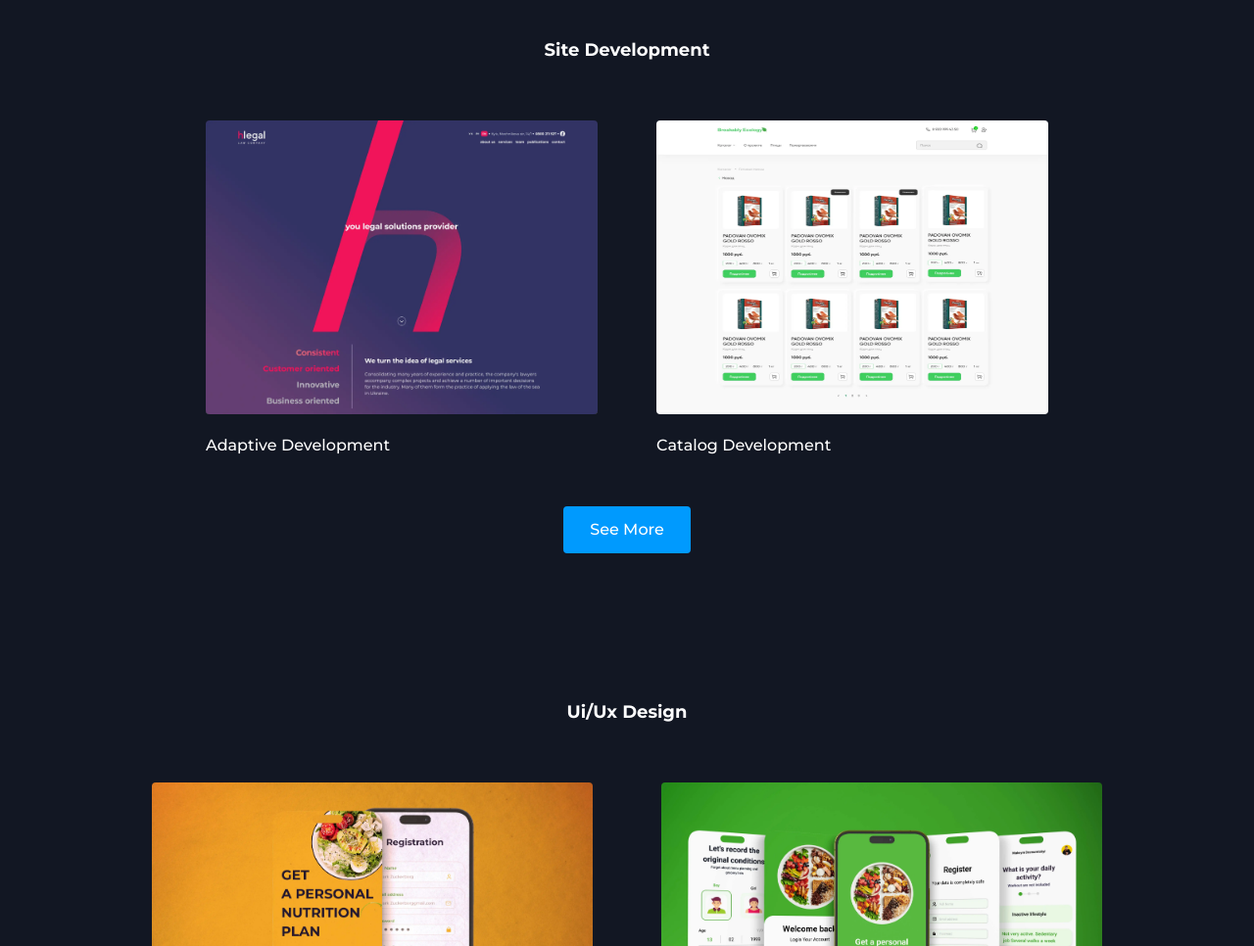
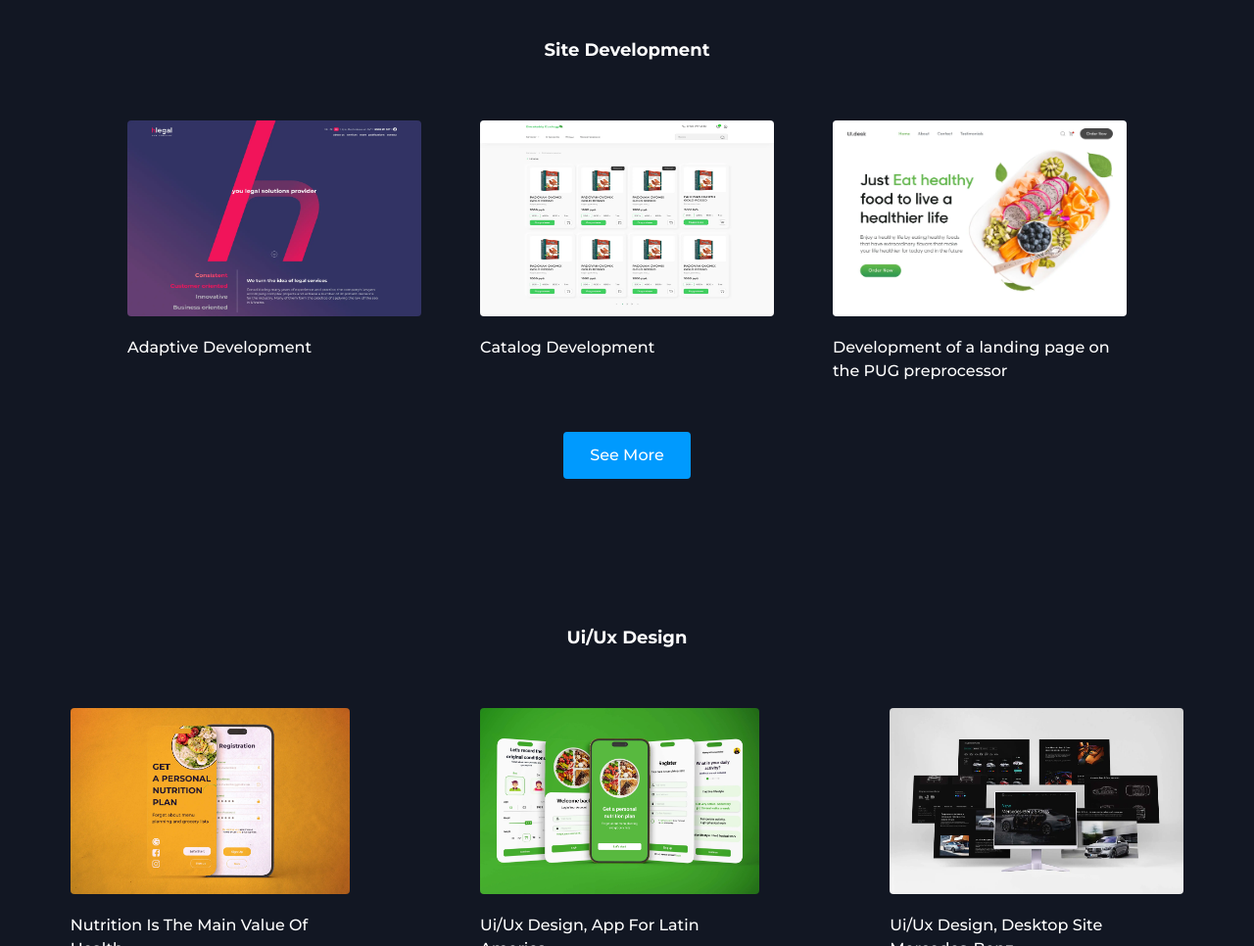
Before and after one commit to DramaretskyiMaksym/PORTFOLIO, a website: page index.html in a window 1280 px wide. Shown: the part 2720-3686 px from the top of the page at 98% size. Drawn offline with Linux system fonts and the light colour scheme; files whose address does not match are found by name.

Commit message:
add two work design and developer site

```diff
--- a/index.html
+++ b/index.html
@@ -167,7 +167,7 @@
         <marquee behavior="scroll" direction="right" scrollamount="12">
           My Dream
         </marquee>
-        <marquee behavior="scroll" direction="left" scrollamount="16"><img src="./images/pug-png.png"alt="" width="70" height="70">
+        <marquee behavior="scroll" direction="left" scrollamount="16"><img src="./images/Pug.webp"alt="" width="70" height="70">
         </marquee>
         <marquee class="string__google" behavior="scroll" direction="left" scrollamount="10">
           <span>G</span>
@@ -268,7 +268,7 @@
       <div class="block__work _anim-items _anim-no-hide">
         <div class="block__worksite">
           <a class="work" href="https://dramaretskyimaksym.github.io/FinalWork/" target="_blank">
-            <img src="./images/final project.webp" alt="" width="300" height="200">
+            <img src="./images/final_project.webp" alt="img_project" width="300" height="200">
           </a>
           <h4>
             Adaptive Development
@@ -276,10 +276,18 @@
         </div>
         <div class="block__worksite">
           <a  class="work" href="https://dramaretskyimaksym.github.io/one-of-the-first-works/" target="_blank">
-            <img src="./images/ready_mix.webp" alt="" width="300" height="200">
+            <img src="./images/ready_mix.webp" alt="img_design" width="300" height="200">
           </a>
           <h4>
             Catalog Development
+          </h4>
+        </div>
+        <div class="block__worksite">
+          <a  class="work" href="https://dramaretskyimaksym.github.io/website-layout-with-PUG/" target="_blank">
+            <img src="./images/Eat_Healthy.webp" alt="img_design" width="300" height="200">
+          </a>
+          <h4>
+            Development of a landing page on the PUG preprocessor
           </h4>
         </div>
       </div>
@@ -301,11 +309,27 @@
           </h4>
         </div>
         <div class="block__design">
-          <a  class="work work__design-app" href="https://www.behance.net/maksymdramaretskyi" target="_blank">
-            <img src="./images/phone_14_pro_max_mockup_4.webp" alt="">
+          <a class="work work__design-app" href="https://www.behance.net/maksymdramaretskyi" target="_blank">
+            <img src="./images/phone_14_pro_max_mockup_4.webp" alt="img_design">
           </a>
           <h4>
             Ui/Ux Design, App For Latin America
+          </h4>
+        </div>
+        <div class="block__design">
+          <a class="work work__design-app" href="https://www.behance.net/maksymdramaretskyi" target="_blank">
+            <img src="./images/Mercedes-benz-site.webp" alt="img_design">
+          </a>
+          <h4>
+            Ui/Ux Design, Desktop Site Mercedes-Benz
+          </h4>
+        </div>
+        <div class="block__design">
+          <a class="work work__design-app" href="https://www.behance.net/maksymdramaretskyi" target="_blank">
+            <img src="./images/FORZZELLI.webp" alt="img_design">
+          </a>
+          <h4>
+            Ui/Ux Design, Desktop Site Cafe Pizza FORZZELLI
           </h4>
         </div>
       </div>
@@ -362,7 +386,9 @@
         <div class="footer__secondary">
           <div class="footer__didjob">
             Designed and developed by
-          <span class="footer__creatorname">Maksym Dramaretskyi</span>
+          <span class="footer__creatorname">
+            Maksym Dramaretskyi
+          </span>
         </div>
           <img  class="footer__logo" width="250" height="44" src="./images/Logo-Desktop.svg" alt="">
           <div class="footer__block">
@@ -379,8 +405,8 @@
   </footer>
   <div class="fab">
     <span class="fab-action-button">
-        <i class="fab-action-button__icon"></i>
-      </span>
+      <i class="fab-action-button__icon"></i>
+    </span>
     <ul class="fab-buttons">
       <li class="fab-buttons__item">
         <a href="https://www.linkedin.com/in/maksym-dramaretskyi/" target="_blank" class="fab-buttons__link" data-tooltip="Linkedin">
--- a/scss/media/_tablet-1024.scss
+++ b/scss/media/_tablet-1024.scss
@@ -215,14 +215,14 @@
 
   .work {
     img {
-      width: 400px;
-      height: 300px;
+      width: 300px;
+      height: 200px;
     }
   }
   .work__design-app{
     img {
       width: auto;
-      height: 300px;
+      height: 190px;
     }
   }
 
--- a/scss/pages/_skills_page.scss
+++ b/scss/pages/_skills_page.scss
@@ -318,7 +318,6 @@
   border-radius: 10px;
   padding: 26px;
   height: 100%;
-  // max-width: 600px;
   ul{
     display: flex;
     flex-direction: row;
@@ -541,6 +540,7 @@
   display: flex;
   flex-direction: column;
   gap: 20px;
+  margin-bottom: 50px;
   h2 {
     font-weight: 500;
     font-size: 20px;
--- a/scss/sections/_main.scss
+++ b/scss/sections/_main.scss
@@ -97,7 +97,6 @@
   align-items: center;
   background-color:#1D2430;
   border-radius: 6px;
-
   padding: 20px 40px;
   transform: translate(0px,-50%);
   opacity: 0;
--- a/scss/sections/_skills_work.scss
+++ b/scss/sections/_skills.scss
@@ -38,7 +38,6 @@
 .block__certificate {
   display: flex;
   flex-direction: column;
-  align-items: center;
   max-width: 300px;
   transition:all 0.4s ease 0s;
   &:hover {
@@ -54,7 +53,6 @@
   transform: scale(0);
   transition:all 0.8s ease 0s;
   justify-content: flex-start;
-  align-items: center;
   img {
     width: 100%;
     height: auto;
@@ -103,12 +101,13 @@
   flex-direction: column;
   margin-bottom: 50px;
   gap: 60px;
+  flex-wrap: wrap;
 }
 
 .block__worksite {
   display: flex;
   flex-direction: column;
-  justify-content: center;
+  justify-content: flex-start;
   transform: scale(0);
   transition:all 0.8s ease 0s;
   border-radius: 4px;
@@ -123,6 +122,7 @@
     line-height: 22px;
     color: #FFF;
     font-weight: 600;
+    max-width: 300px;
   }
 }
 
@@ -146,7 +146,7 @@
     align-items: center;
     justify-content: center;
     border-radius: 4px;
-    min-width: 300px;
+    max-width: 300px;
     height: 200px;
     margin-bottom: 20px;
   }
@@ -165,7 +165,7 @@
 .block__design {
   display: flex;
   flex-direction: column;
-  justify-content: center;
+  justify-content: flex-start;
   transform: scale(0);
   transition:all 0.8s ease 0s;
   h4 {
@@ -173,6 +173,7 @@
     line-height: 22px;
     color: #FFF;
     font-weight: 300;
+    max-width: 280px;
   }
 }
 
--- a/scss/special/_setting.scss
+++ b/scss/special/_setting.scss
@@ -12,6 +12,5 @@ body {
   background-color:#121723;
   a {
   text-decoration: none;
+  }
 }
-
-}
--- a/scss/styles.scss
+++ b/scss/styles.scss
@@ -11,7 +11,7 @@
 @import "./sections/main";
 @import "./sections/banner";
 @import "./sections/about";
-@import "./sections/skills_work";
+@import "./sections/skills";
 
 @import "./pages/about_me";
 @import "./pages/skills_page";
```
Also changed, not shown: skills.html (+3 -3 lines), css/styles.css, images/Eat_Healthy.webp (added), images/Group 720.svg (deleted), images/Pug.webp (added), images/final_project.webp (renamed from images/final project.webp), images/pug-png.png (deleted), images/pug-svg.svg (deleted).
